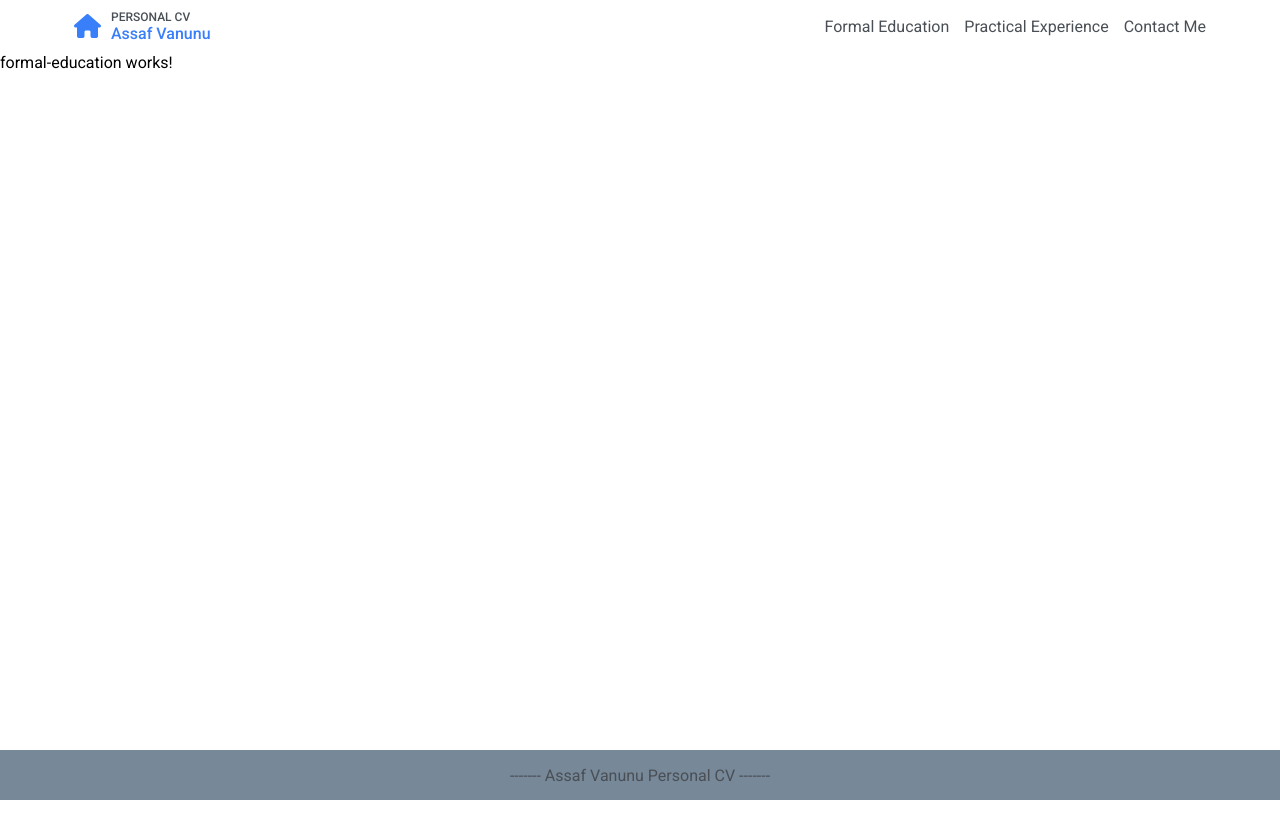
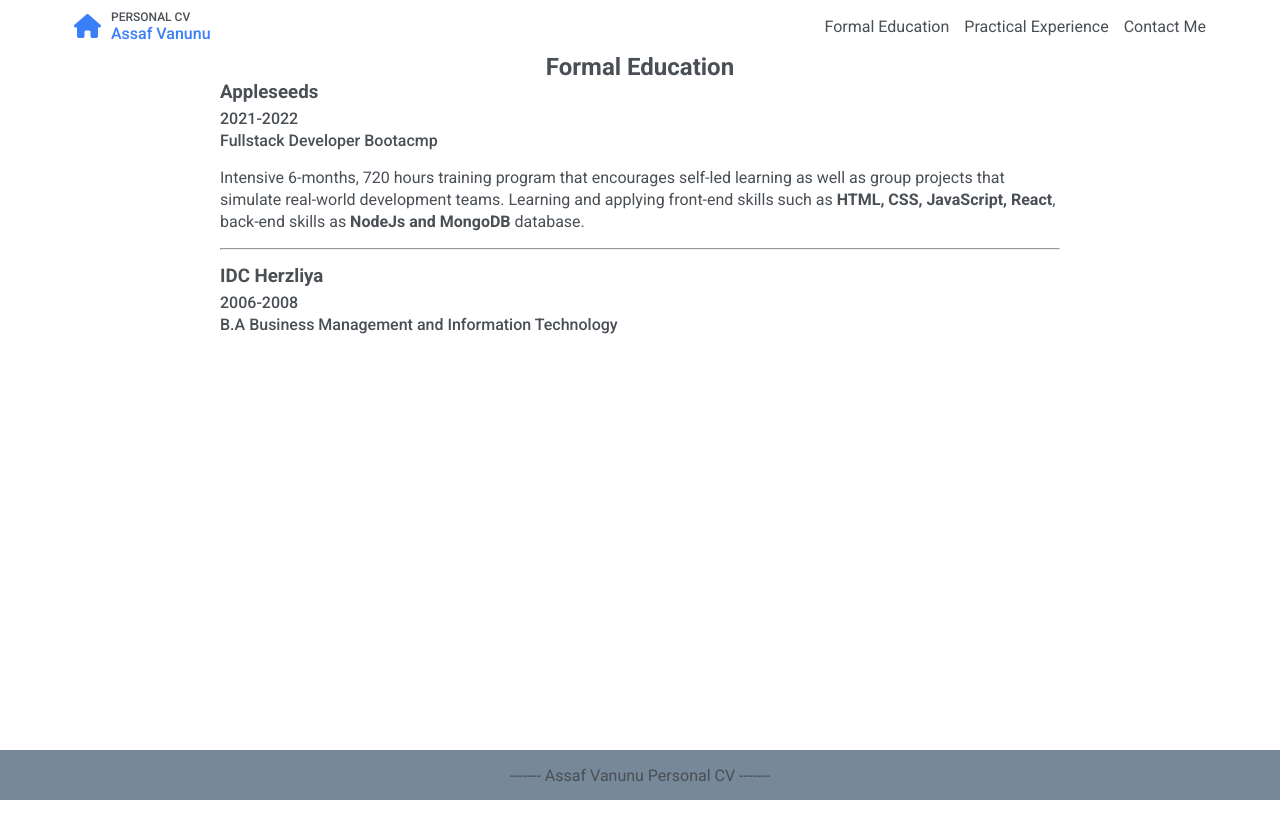
Before and after one commit to ASSAFVAN/my-personal-cv, an Angular app: page /formal-education in a window 1280 px wide. Shown: the top 838 px of the page. Before the commit the page ends 800 px from the top, so only its background shows below. Built offline with nearby package versions, Linux system fonts and the light colour scheme.

Commit message:
added education page

```diff
--- a/src/app/pages/formal-education/formal-education.component.html
+++ b/src/app/pages/formal-education/formal-education.component.html
@@ -1 +1,27 @@
-<p>formal-education works!</p>
+<section>
+  <h1>Formal Education</h1>
+  <div class="education-container">
+    <ul>
+      <li>
+        <h3 class="institue">Appleseeds</h3>
+        <p class="years">2021-2022</p>
+        <p class="role">Fullstack Developer Bootacmp</p>
+        <p>
+          Intensive 6-months, 720 hours training program that encourages
+          self-led learning as well as group projects that simulate real-world
+          development teams. Learning and applying front-end skills such as
+          <strong>HTML, CSS, JavaScript, React</strong>, back-end skills as
+          <strong>NodeJs and MongoDB</strong>
+          database.
+        </p>
+      </li>
+      <hr />
+      <li>
+        <h3 class="institue">IDC Herzliya</h3>
+        <p class="years">2006-2008</p>
+        <p class="role">B.A Business Management and Information Technology</p>
+        <p></p>
+      </li>
+    </ul>
+  </div>
+</section>
--- a/src/app/pages/formal-education/formal-education.component.scss
+++ b/src/app/pages/formal-education/formal-education.component.scss
@@ -0,0 +1,31 @@
+section {
+  width: 100%;
+  height: 100vh;
+  display: flex;
+  flex-direction: column;
+  align-items: center;
+  color: var(--secondary-color);
+
+  .education-container {
+    max-width: 840px;
+
+    li {
+      list-style: none;
+      line-height: 22px;
+
+      .institue {
+        margin-bottom: 5px;
+      }
+      .years {
+        font-weight: 500;
+      }
+      .role {
+        margin-bottom: 15px;
+        font-weight: 500;
+      }
+    }
+    hr {
+      margin: 15px 0;
+    }
+  }
+}
--- a/src/app/pages/practical-experience/practical-experience.component.scss
+++ b/src/app/pages/practical-experience/practical-experience.component.scss
@@ -1,8 +1,8 @@
 section {
   width: 100%;
+  height: 100vh;
   display: flex;
   flex-direction: column;
-  justify-content: center;
   align-items: center;
   color: var(--secondary-color);
 
```
